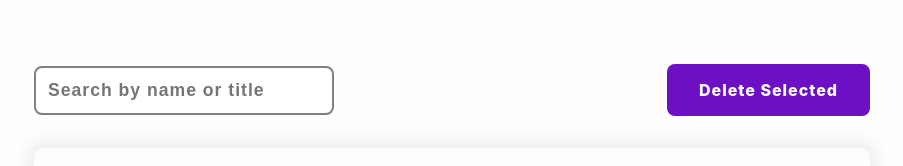
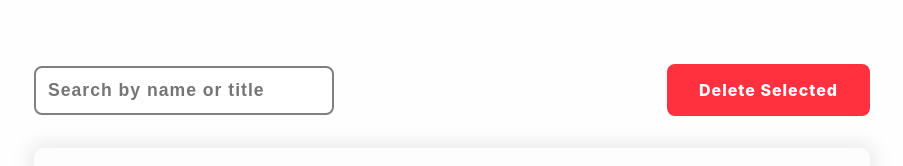
Before and after one commit to abhisheksahore/freetextai-assignment, a React (Create React App) app: page / in a window 1280 px wide. In both pictures the pointer is over the element 956 px from the left and 90 px from the top of the page. Shown: the top 166 px of the page, without its empty margins (188-1091 px from the left). Built offline with nearby package versions, Linux system fonts and the light colour scheme; no server answers; the HTML template or start-up script is replaced by a standard one.

Commit message:
changed the color of btn

```diff
--- a/src/components/Dashboard/Dashboard.css
+++ b/src/components/Dashboard/Dashboard.css
@@ -78,7 +78,7 @@ th {
 
 .btn:hover,
 .btn:focus {
-    background-color: rgb(109, 16, 195);
+    background-color: #ff313f;
 }
 
 
```
